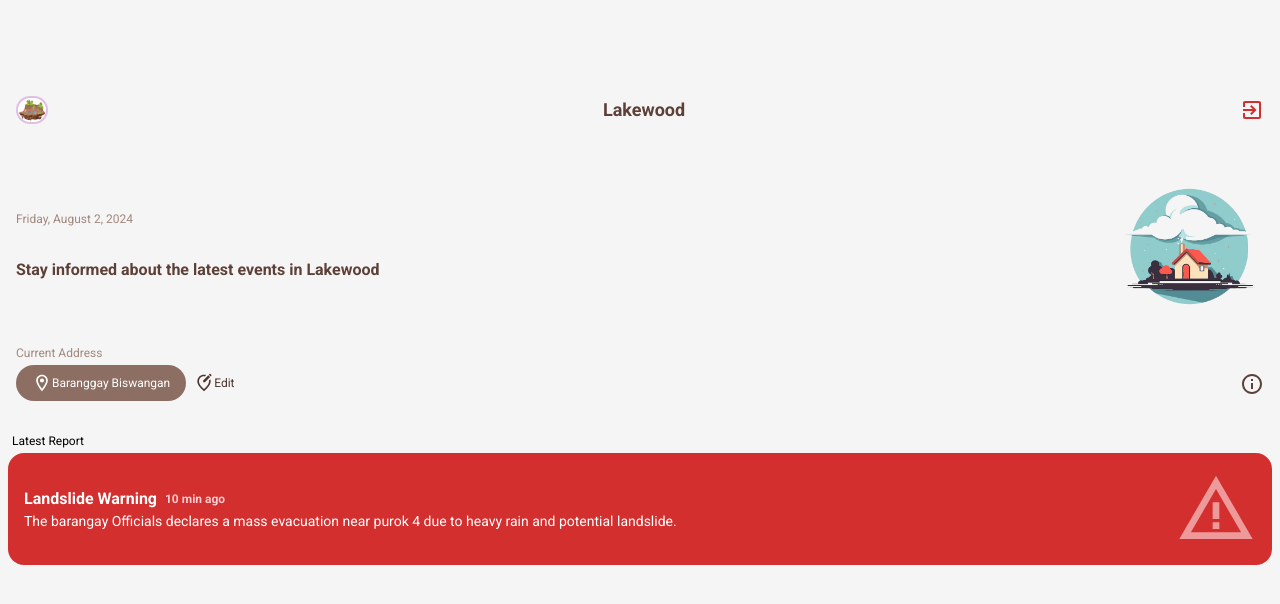
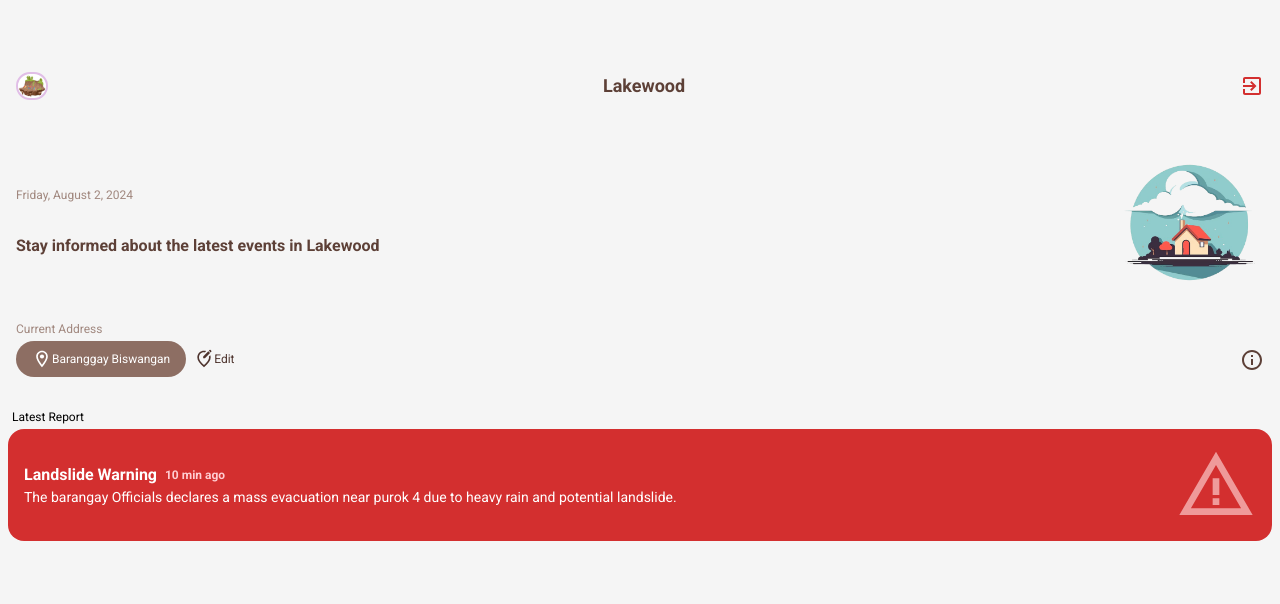
Before and after one commit to edmar-afk/disasterApp, a React (Vite) app: page /resident-dashboard in a window 1280 px wide. Shown: the top 604 px of the page. Built offline with nearby package versions, Linux system fonts and the light colour scheme.

Commit message:
adjust margin top

```diff
--- a/src/components/residents/Header.jsx
+++ b/src/components/residents/Header.jsx
@@ -3,7 +3,7 @@
 function Header() {
 	return (
 		<>
-			<div className="flex flex-row justify-between items-center mx-4 pt-12">
+			<div className="flex flex-row justify-between items-center mx-4 pt-6">
 				<img
 					src={logo}
 					className="w-8 border-2 rounded-full border-purple-100"
```
